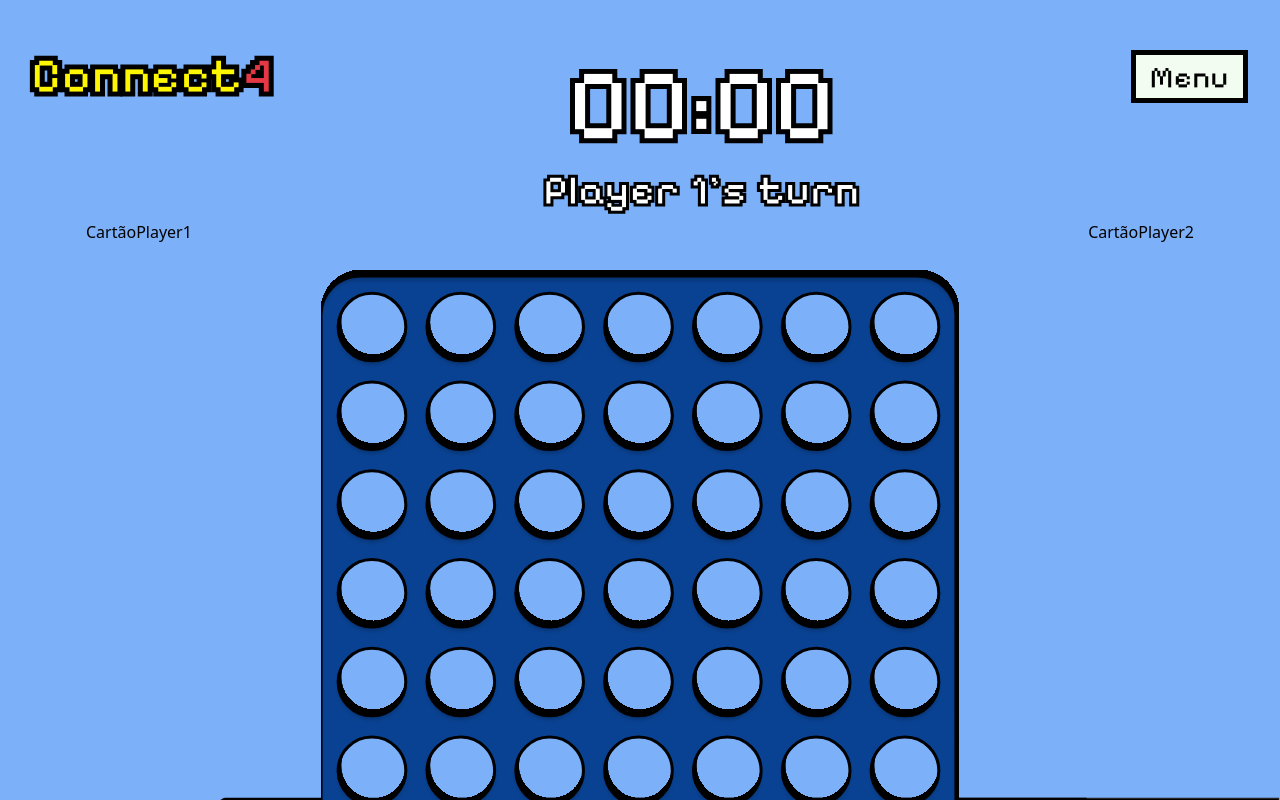
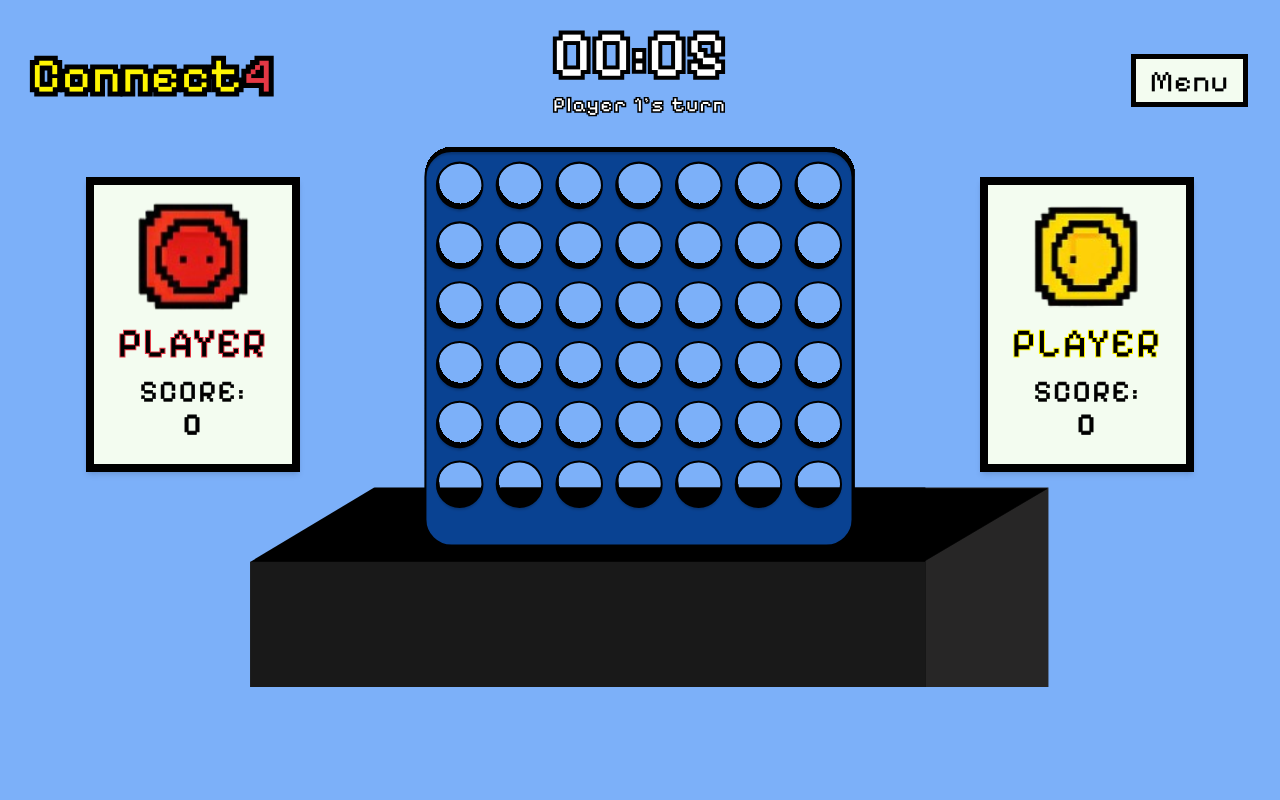
Before and after one commit to tomalexmartins/connect-four, a React (Vite) app in the folder connect-four-game/: page /game in a window 1280 px wide. Built offline with nearby package versions, Linux system fonts and the light colour scheme.

Commit message:
Rules (#8)
* player card e rules page

* player card e rules page

```diff
--- /dev/null
+++ b/connect-four-game/src/components/modal/playercard.jsx
@@ -0,0 +1,54 @@
+import TextWithStroke from "../../helpers/text-stoke";
+import symbolRed from "/assets/symbolRed.svg";
+import symbolYellow from "/assets/symbolYellow.svg";
+
+const PlayerCard = ({ side = "left" }) => {
+  const isLeft = side === "left";
+  const strokeColor = isLeft ? "#E63946" : "#FFF600"; // red / yellow
+  const symbol = isLeft ? symbolRed : symbolYellow;
+
+  return (
+    <div
+      className="bg-whiteParchment border-[8px] border-black w-[214px] h-[295px] flex flex-col items-center justify-start pt-[16px] shadow-md"
+      style={{ fontFamily: "Pixel" }}
+    >
+      {/* Ícone grande e bem centralizado */}
+      <img
+        src={symbol}
+        alt="Player Symbol"
+        className="w-[150px] h-[110px] mb-[10px]"
+      />
+
+      {/* Texto PLAYER com stroke colorido */}
+      <div className="relative inline-block mb-[10px]">
+        <h1 className="text-[40px] font-[Pixel] tracking-[2px] leading-[1.1] text-black relative z-10">
+          PLAYER
+        </h1>
+        <h1
+          className="text-[40px] font-[Pixel] tracking-[2px] leading-[1.1] text-transparent absolute top-0 left-0 z-0"
+          style={{ WebkitTextStroke: `2px ${strokeColor}` }}
+        >
+          PLAYER
+        </h1>
+      </div>
+
+      {/* SCORE */}
+      <TextWithStroke
+        text="SCORE:"
+        textColor="text-black"
+        textSize="text-[30px]"
+        strokeWeight="0.5px"
+
+      />
+
+      <TextWithStroke
+        text="0"
+        textColor="text-black"
+        textSize="text-[30px]"
+        strokeWeight="1px"
+      />
+    </div>
+  );
+};
+
+export default PlayerCard;
--- /dev/null
+++ b/connect-four-game/src/components/modal/rulesbox.jsx
@@ -0,0 +1,75 @@
+import { useNavigate } from "react-router-dom";
+import TextWithStroke from "C:/Users/selin/connect-four/connect-four-game/src/helpers/text-stoke.jsx";
+
+function RulesBox() {
+  const navigate = useNavigate();
+
+  return (
+    <div className="relative w-[640px] bg-whiteParchment px-[36px] py-[28px] border-[5px] border-black text-navy font-[Pixel] shadow-xl">
+      {/* Botão X */}
+      <button
+        onClick={() => navigate("/")}
+        className="absolute top-[20px] right-[20px] text-[48px] leading-none text-black hover:text-red-600"
+      >
+        X
+      </button>
+
+      <div>
+        {/* Título principal: Rules */}
+        <div className="flex justify-center mb-[16px]">
+          <TextWithStroke
+            text="Rules"
+            textColor="text-black"
+            textSize="text-[40px]"
+            strokeWeight="1px"
+          />
+        </div>
+
+        <div className="space-y-[20px] text-[15px] leading-tight">
+          {/* Objective */}
+          <div>
+            <TextWithStroke
+              text="Objective"
+              textColor="text-redCrimson"
+              textSize="text-[26px]"
+              strokeWeight="2px"
+            />
+            <p className="mt-[6px] text-black font-pixel">
+              Be the first player to connect four of your own colored discs in a row—
+              horizontally, vertically, or diagonally. Use strategy, timing, and a bit of luck to
+              outsmart your opponent. Keep an eye out for special cells that can earn you an extra
+              move!
+            </p>
+          </div>
+
+          {/* How to Play */}
+          <div>
+            <TextWithStroke
+              text="How to Play ?"
+              textColor="text-yellowSunshine"
+              textSize="text-[26px]"
+              strokeWeight="2px"
+            />
+            <ol className="mt-[6px] list-decimal list-inside space-y-[2px] pl-[2px] text-black font-pixel">
+              <li>At the start, both players enter their names. The starting player and disc color are chosen randomly.</li>
+              <li>Players take turns dropping a disc into one of the seven columns. The disc will fall to the lowest available space in that column.</li>
+              <li>Each player has 10 seconds to make a move. If time runs out, the turn is skipped.</li>
+              <li>If a disc lands on a special cell (marked with a white circle), the player receives an extra turn.</li>
+              <li>
+                The game ends when:
+                <ul className="list-disc list-inside ml-4">
+                  <li>A player connects four discs in a row (horizontal, vertical, or diagonal), or</li>
+                  <li>The board is completely filled, resulting in a draw.</li>
+                </ul>
+              </li>
+              <li>When a game ends, a modal appears offering a rematch.</li>
+              <li>In rematches, the player who started the previous game goes second.</li>
+            </ol>
+          </div>
+        </div>
+      </div>
+    </div>
+  );
+}
+
+export default RulesBox;
--- a/connect-four-game/src/components/timer.jsx
+++ b/connect-four-game/src/components/timer.jsx
@@ -1,21 +1,42 @@
+// Timer.jsx
+import { useEffect, useState } from "react";
 import TextWithStroke from "../helpers/text-stoke";
 
-const Timer = () => {
+const Timer = ({ currentPlayer, onTimeUp, isPaused }) => {
+  const [seconds, setSeconds] = useState(0);
+
+  useEffect(() => {
+    if (isPaused) return;
+
+    const timer = setInterval(() => {
+      setSeconds((prev) => {
+        if (prev >= 10) {
+          onTimeUp();
+          return 0;
+        }
+        return prev + 1;
+      });
+    }, 1000);
+
+    return () => clearInterval(timer);
+  }, [currentPlayer, isPaused]);
+
+  const formatTime = (sec) => `00:${sec.toString().padStart(2, "0")}`;
+
   return (
-    <div className="flex flex-col space-y-2 font-[Pixel] text-[24px] text-white items-center">
+    <div className="flex flex-col font-[Pixel] items-center space-y-1">
       <TextWithStroke
-        text={"00:00"}
-        textColor={"text-white"}
-        textSize={"text-[100px]"}
-        strokeWeight={"10px"}
+        text={formatTime(seconds)}
+        textColor="text-white"
+        textSize="text-[64px]"
+        strokeWeight="8px"
       />
       <TextWithStroke
-        text={"Player 1's turn"}
-        textColor={"text-white"}
-        textSize={"text-[40px]"}
-        strokeWeight={"6px"}
+        text={`${currentPlayer}'s turn`}
+        textColor="text-white"
+        textSize="text-[20px]"
+        strokeWeight="3px"
       />
-      <p></p>
     </div>
   );
 };
--- a/connect-four-game/src/pages/game-page.jsx
+++ b/connect-four-game/src/pages/game-page.jsx
@@ -1,13 +1,13 @@
 import SmallButton from "../components/buttons/smallButton";
 import GameTitle from "../components/game-title";
 import Timer from "../components/timer";
+import PlayerCard from "../components/modal/playercard";
 import { useState } from "react";
 import gameTable from "/assets/gameTable.svg";
 import gamePanel from "/assets/gamePanel.svg";
 import PauseGameModal from "../components/modal/pause-game-modal";
 
 function GamePage() {
-  //mudar para os nomes dos players que vem da modal, mudados ou default.
   const [currentPlayer, setCurrentPlayer] = useState("Player 1");
   const [isPaused, setIsPaused] = useState(false);
 
@@ -17,37 +17,54 @@ function GamePage() {
 
   return (
     <div className="min-h-screen bg-blueSkypop flex flex-col">
-      <div className="flex flex-row justify-between pt-[50px] px-[32px]">
-        <GameTitle textSize={"text-[48px]"} stokeWeight={"10px"} />
-        <Timer />
-        <SmallButton label="Menu" click={() => setIsPaused(true)} />
+      {/* Top bar */}
+      <div className="relative flex items-start justify-between pt-[50px] px-[32px]">
+        <GameTitle textSize="text-[48px]" stokeWeight="10px" />
+
+        <div className="absolute top-[20px] left-1/2 -translate-x-1/2">
+          <Timer
+  currentPlayer={currentPlayer}
+  onTimeUp={switchTurn}
+  isPaused={isPaused}
+/>
+        </div>
+
+        <div className="pt-[4px]">
+          <SmallButton label="Menu" click={() => setIsPaused(true)} />
+        </div>
       </div>
 
-      <div className="flex flex-row justify-between">
-        <div className="pl-[86px]">
-          <h1>CartãoPlayer1</h1>
+      {/* Painel e cartas dos jogadores */}
+      <div className="flex flex-row justify-between items-start mt-[20px]">
+        <div className="pl-[86px] mt-[50px]">
+          <PlayerCard side="left" />
         </div>
-        <div className="z-20 relative pt-[50px] -mb-[86.7px]">
+
+        <div className="z-20 relative mt-[20px] -mb-[50px]">
           <img
             src={gamePanel}
-            className="h-[594px] max-w-full"
+            className="h-[400px] w-[500px] max-w-full"
             alt="Game Panel"
           />
         </div>
-        <div className="pr-[86px]">
-          <h1>CartãoPlayer2</h1>
+
+        <div className="pr-[86px] mt-[50px]">
+          <PlayerCard side="right" />
         </div>
       </div>
 
-      <div className="flex justify-center relative z-10">
+      {/* Game Table ajustada */}
+      <div className="flex justify-center z-10 -mt-[10px]">
         <img
           src={gameTable}
-          className="h-[353px] max-w-full"
+          className="h-[200px] max-w-full"
           alt="Game Table"
         />
       </div>
+
+      {/* Modal de pausa */}
       {isPaused && (
-        <div className="fixed inset-0 z-50 flex justify-center items-center">
+        <div className="fixed inset-0 z-50 flex justify-center items-center bg-black bg-opacity-50">
           <PauseGameModal
             onContinue={() => setIsPaused(false)}
             onRestart={() => {
--- a/connect-four-game/src/pages/rules-page.jsx
+++ b/connect-four-game/src/pages/rules-page.jsx
@@ -1,7 +1,18 @@
+import RulesBox from "../components/modal/rulesbox";
+import GameTitle from "../components/game-title";
+
 function RulesPage() {
   return (
-    <div className="min-h-screen bg-cream text-navy font-pixel flex flex-col items-center justify-center">
-      <h1 className="text-5xl text-redish">RULES PAGE</h1>
+    <div className="min-h-screen bg-blueRoyal">
+      {/* Cabeçalho com o título no canto superior esquerdo */}
+      <div className="flex justify-between items-start pt-[50px] px-[32px]">
+        <GameTitle textSize="text-[48px]" stokeWeight="10px" />
+      </div>
+
+      {/* Caixa de regras centralizada, bem mais acima */}
+      <div className="flex justify-center mt-0  overflow-y-auto">
+        <RulesBox />
+      </div>
     </div>
   );
 }
```
Also changed, not shown: connect-four-game/public/assets/symbolRed.svg (added), connect-four-game/public/assets/symbolYellow.svg (added).
